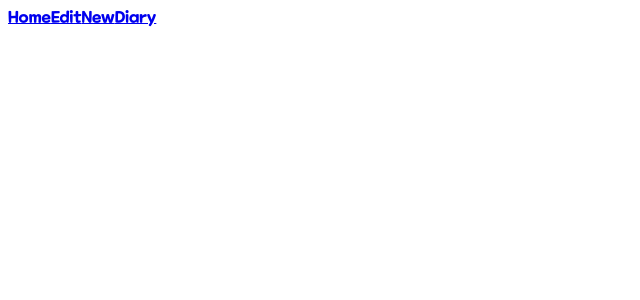
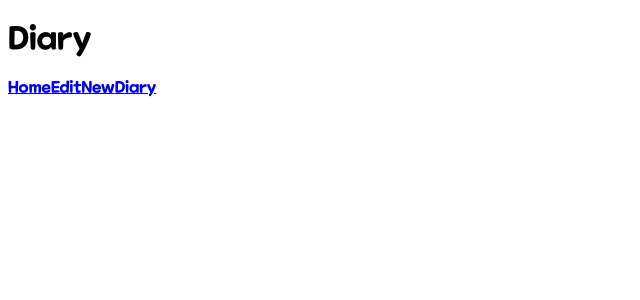
Before and after one commit to h970920/react_diary, a React (Create React App) app: page /diary/1 in a window 1280 px wide. Before the commit this address had no page. Shown: the top 300 px of the page, without its empty margins (0-640 px from the left). Built offline with nearby package versions, Linux system fonts and the light colour scheme.

Commit message:
다이어리 동적경로 페이지 라우팅

```diff
--- a/src/App.js
+++ b/src/App.js
@@ -13,7 +13,7 @@ function App() {
         <Route path="/" element={<Home />} />
         <Route path="/edit" element={<Edit />} />
         <Route path="/new" element={<New />} />
-        <Route path="/diary" element={<Diary />} />
+        <Route path="/diary/:id" element={<Diary />} />
       </Routes>
       <div>
         <Link to="/">Home</Link>
```
